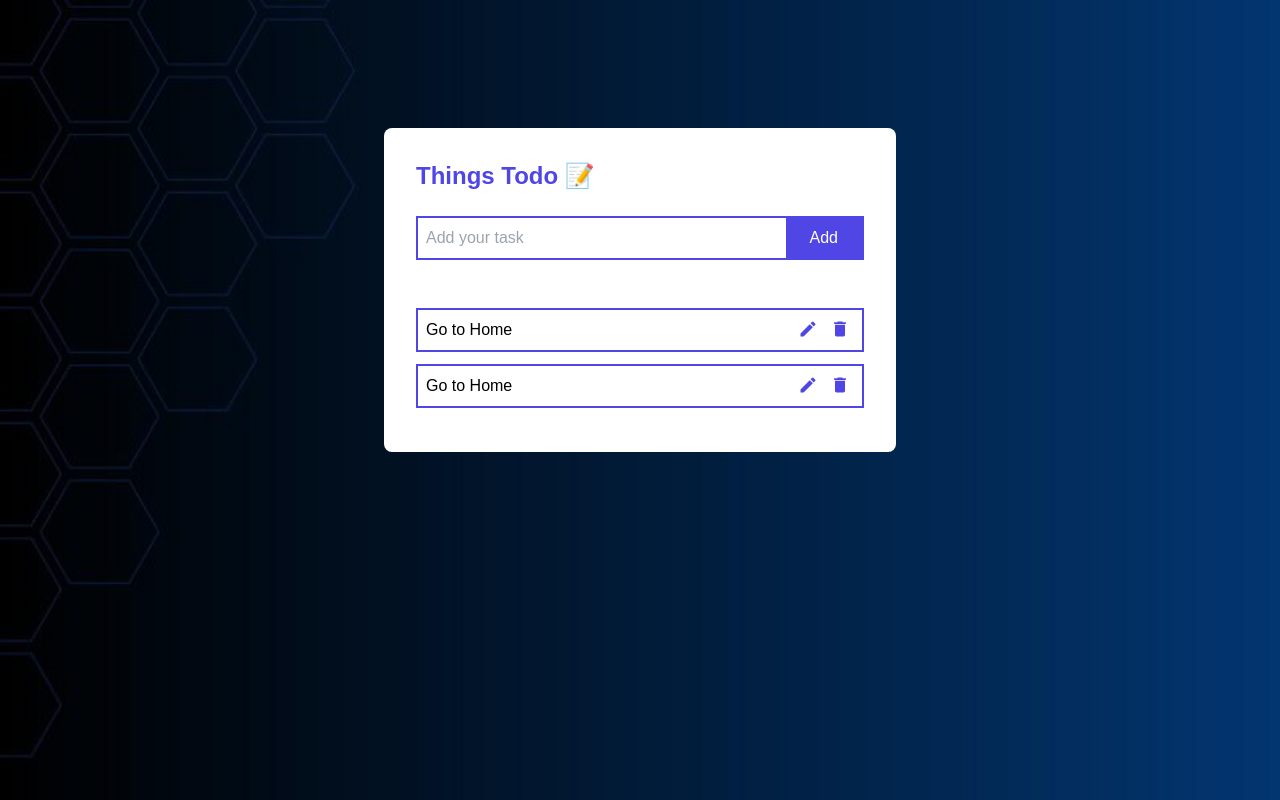
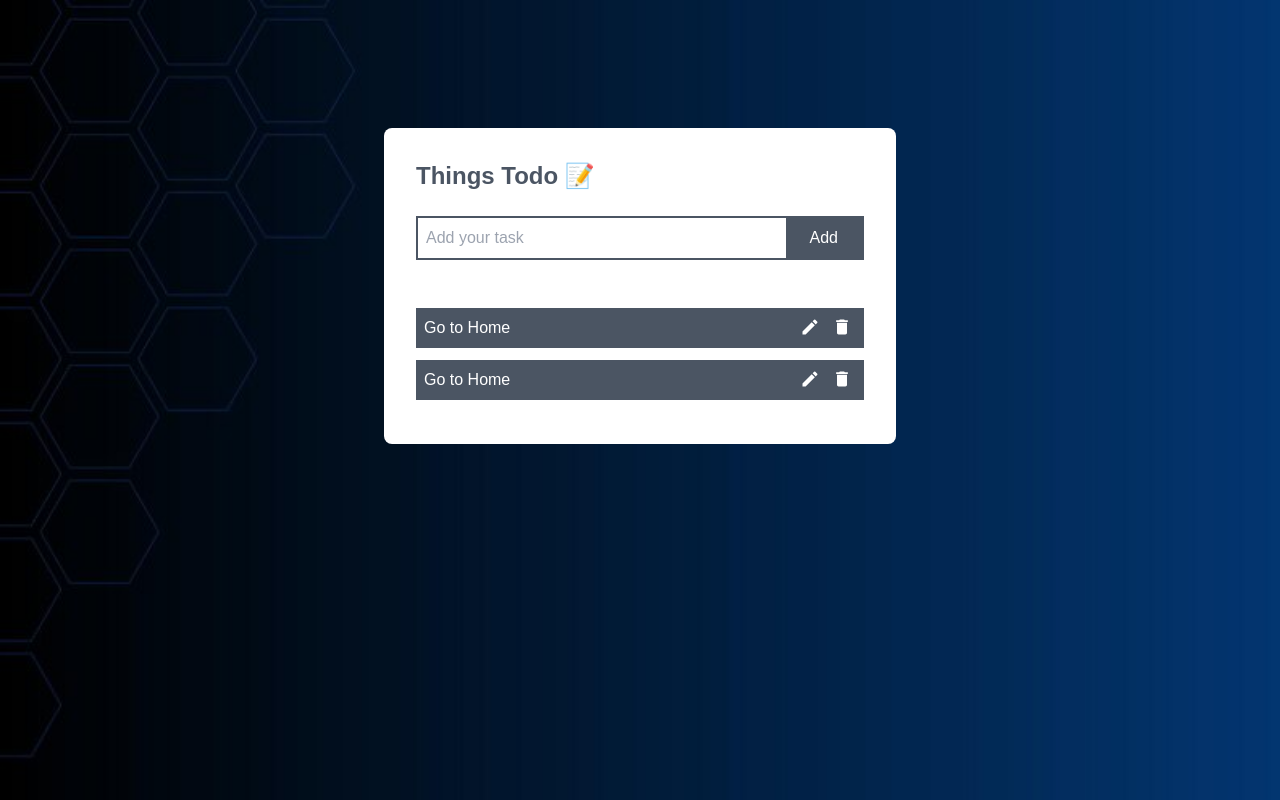
Before and after one commit to RavinduAX/TodoList_Sboot, a React (Create React App) app in the folder frontend/: page / in a window 1280 px wide. Built offline with nearby package versions, Linux system fonts and the light colour scheme.

Commit message:
content updated

```diff
--- a/frontend/src/App.jsx
+++ b/frontend/src/App.jsx
@@ -5,7 +5,7 @@ function App() {
   return (
     <div className='w-screen h-screen flex justify-center '>
       <div className=' bg-white p-8 rounded-lg w-2/5 h-max relative top-32'>
-        <h1 className='font-semibold text-2xl mb-6 text-indigo-600'>Things Todo 📝</h1>
+        <h1 className='font-semibold text-2xl mb-6 text-gray-600'>Things Todo 📝</h1>
         <Todobody/>
       </div>
     </div>
--- /dev/null
+++ b/frontend/src/components/TodoEdit.jsx
@@ -0,0 +1,12 @@
+import React from 'react'
+
+const TodoEdit = () => {
+  return (
+     <div className='border-2 border-gray-600 flex justify-between mb-3'>
+        <input type="text" placeholder='Edit the task' className='w-full focus:outline-none p-2' />
+        <button className='py-1 px-6 bg-gray-600 text-white'>Edit</button>
+     </div>
+  )
+}
+
+export default TodoEdit
--- a/frontend/src/components/Todobody.jsx
+++ b/frontend/src/components/Todobody.jsx
@@ -1,12 +1,13 @@
 import React from 'react'
 import Todobox from './Todobox'
+import TodoInput from './TodoEdit'
 
 const Todobody = () => {
    return (
       <div>
-         <div className='border-2 border-indigo-600 flex justify-between mb-12'>
-            <input type="text" placeholder='Add your task' className='w-full focus:outline-none p-2'/>
-            <button className='py-1 px-6 bg-indigo-600 text-white'>Add</button>
+         <div className='border-2 border-gray-600 flex justify-between mb-12'>
+            <input type="text" placeholder='Add your task' className='w-full focus:outline-none p-2' />
+            <button className='py-1 px-6 bg-gray-600 text-white'>Add</button>
          </div>
          <Todobox/>
          <Todobox/>
--- a/frontend/src/components/Todobox.jsx
+++ b/frontend/src/components/Todobox.jsx
@@ -1,23 +1,34 @@
 import React, { useState } from 'react'
 import { MdDelete } from "react-icons/md";
 import { MdEdit } from "react-icons/md";
+import TodoEdit from './TodoEdit';
 
 const Todobox = () => {
    const [completed, setCompleted] = useState(false);
+   const [edit, setEdit] = useState(false);
 
    const toggleComplete = () => {
       setCompleted(!completed);
    }
 
+   const toggleEdit = () => {
+      setEdit(!edit)
+   }
+
    return (
       <div>
-         <div className='border-2 border-indigo-600 flex justify-between items-center my-3'>
-            <p className={`p-2 pointerDefault ${completed ? 'taskDone' : ''}`} onClick={toggleComplete}>Go to Home</p>
-            <div className='me-2 space-x-1'>
-               <button className='p-1 text-indigo-600 text-xl'><MdEdit /></button>
-               <button className='p-1 text-indigo-600 text-xl'><MdDelete /></button>
+         {!edit ?
+            <div className='bg-gray-600 flex justify-between items-center my-3'>
+               <p className={`p-2 pointerDefault text-white ${completed ? 'taskDone' : ''}`} onClick={toggleComplete}>Go to Home</p>
+               <div className='me-2 space-x-1'>
+                  <button className='p-1 text-white text-xl' onClick={toggleEdit}><MdEdit /></button>
+                  <button className='p-1 text-white text-xl'><MdDelete /></button>
+               </div>
             </div>
-         </div>
+            :
+            <TodoEdit />
+         }
+
       </div>
    )
 }
```
